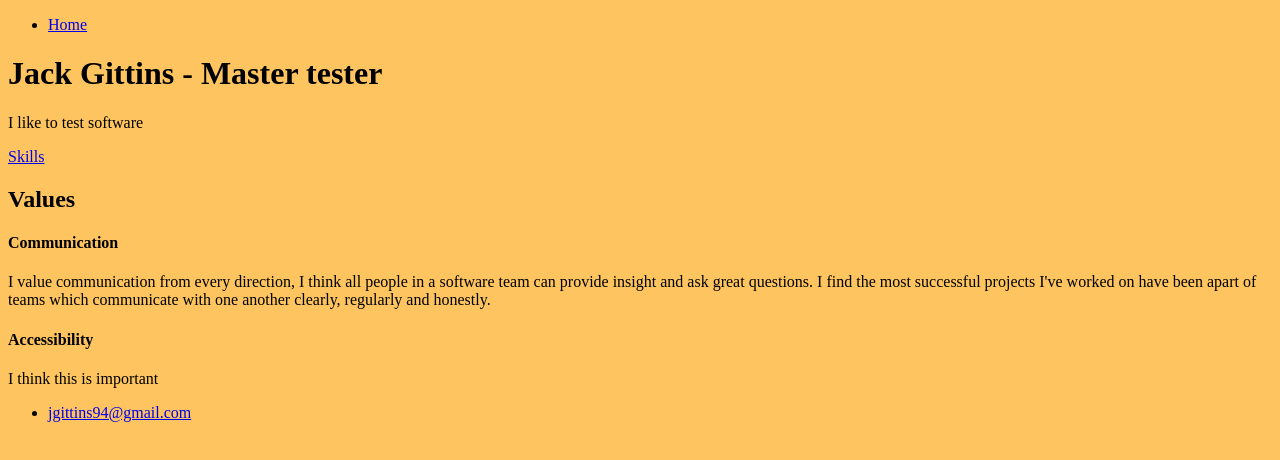
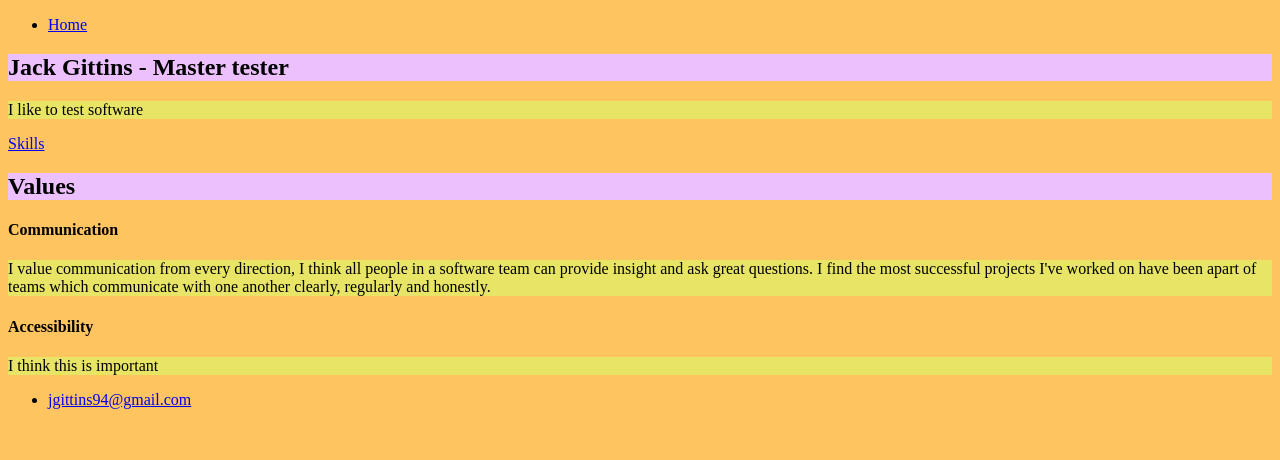
Before and after one commit to jgitts94/jgitts94, a plain HTML site: page index.html in a window 1280 px wide. Drawn offline with Linux system fonts and the light colour scheme.

Commit message:
background colours

```diff
--- a/index.html
+++ b/index.html
@@ -2,6 +2,17 @@
 <html>
  <head>
    <title>Jack Gittins Portfolio</title>
+   <style>
+    body {
+      background-color: #fec45f;
+    }
+    h2 {
+      background-color: #ecc0fd;
+    }
+    p {
+      background-color: #e8e566;
+    }
+  </style>
  </head>
  <body style="background-color:#fec45f;">
    <nav>
@@ -11,7 +22,7 @@
    </nav>
    <div class=”container”>
      <div class=header>
-       <h1>Jack Gittins - Master tester</h1>
+       <h2>Jack Gittins - Master tester</h1>
        <p>I like to test software</a></p>
      </div>
    </div>
```
